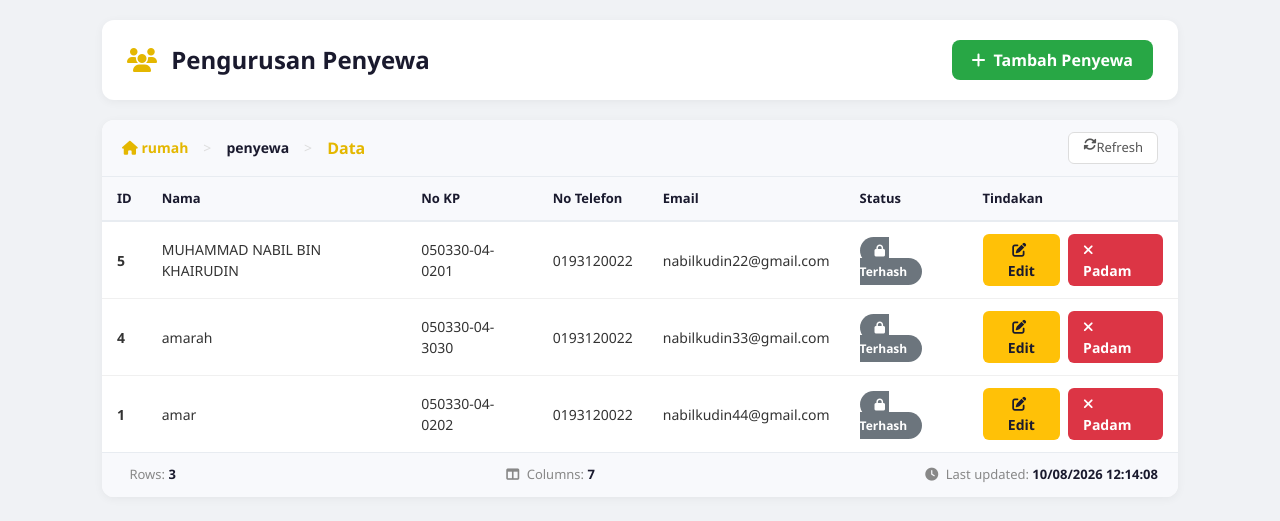
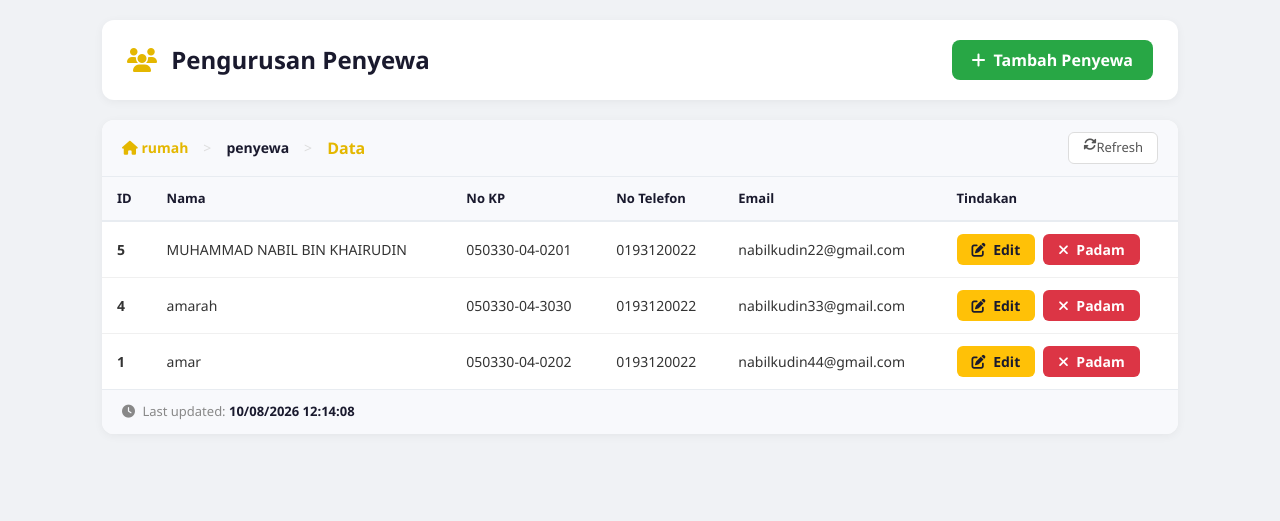
Before and after one commit to nabilkudin44/Final-Year-Project-PMJ, a PHP site: page /penyewa.php in a window 1280 px wide. Shown: the part 56-577 px from the top of the page. Run offline with PHP 8.4, Linux system fonts and the light colour scheme; the visitor is signed in with stand-in values (Sample User, id 1); data comes from the database, SQL or seed files in the repository.

Commit message:
Update penyewa.php

```diff
--- a/penyewa.php
+++ b/penyewa.php
@@ -555,7 +555,6 @@ $result = mysqli_query($conn, "SELECT * FROM penyewa ORDER BY id_penyewa DESC");
                             <th>No KP</th>
                             <th>No Telefon</th>
                             <th>Email</th>
-                            <th>Status</th>
                             <th>Tindakan</th>
                         </tr>
                     </thead>
@@ -570,17 +569,6 @@ $result = mysqli_query($conn, "SELECT * FROM penyewa ORDER BY id_penyewa DESC");
                                 <td><?= htmlspecialchars($row['no_ic'] ?? '-') ?></td>
                                 <td><?= htmlspecialchars($row['no_telefon'] ?? '-') ?></td>
                                 <td><?= htmlspecialchars($row['email']) ?></td>
-                                <td>
-                                    <?php if (!empty($row['password'])): ?>
-                                        <span class="badge-status hash">
-                                            <i class="fas fa-lock me-1"></i> Terhash
-                                        </span>
-                                    <?php else: ?>
-                                        <span class="badge-status tiada">
-                                            <i class="fas fa-exclamation-triangle me-1"></i> Tiada
-                                        </span>
-                                    <?php endif; ?>
-                                </td>
                                 <td>
                                     <div class="d-flex gap-2">
                                         <button class="btn-edit-action"
@@ -614,14 +602,6 @@ $result = mysqli_query($conn, "SELECT * FROM penyewa ORDER BY id_penyewa DESC");
 
             <!-- Footer -->
             <div class="table-info-footer">
-                <div>
-                    <i class="fas fa-rows me-1"></i>
-                    Rows: <span><?= mysqli_num_rows($result) ?></span>
-                </div>
-                <div>
-                    <i class="fas fa-columns me-1"></i>
-                    Columns: <span>7</span>
-                </div>
                 <div>
                     <i class="fas fa-clock me-1"></i>
                     Last updated: <span><?= date('d/m/Y H:i:s') ?></span>
```
